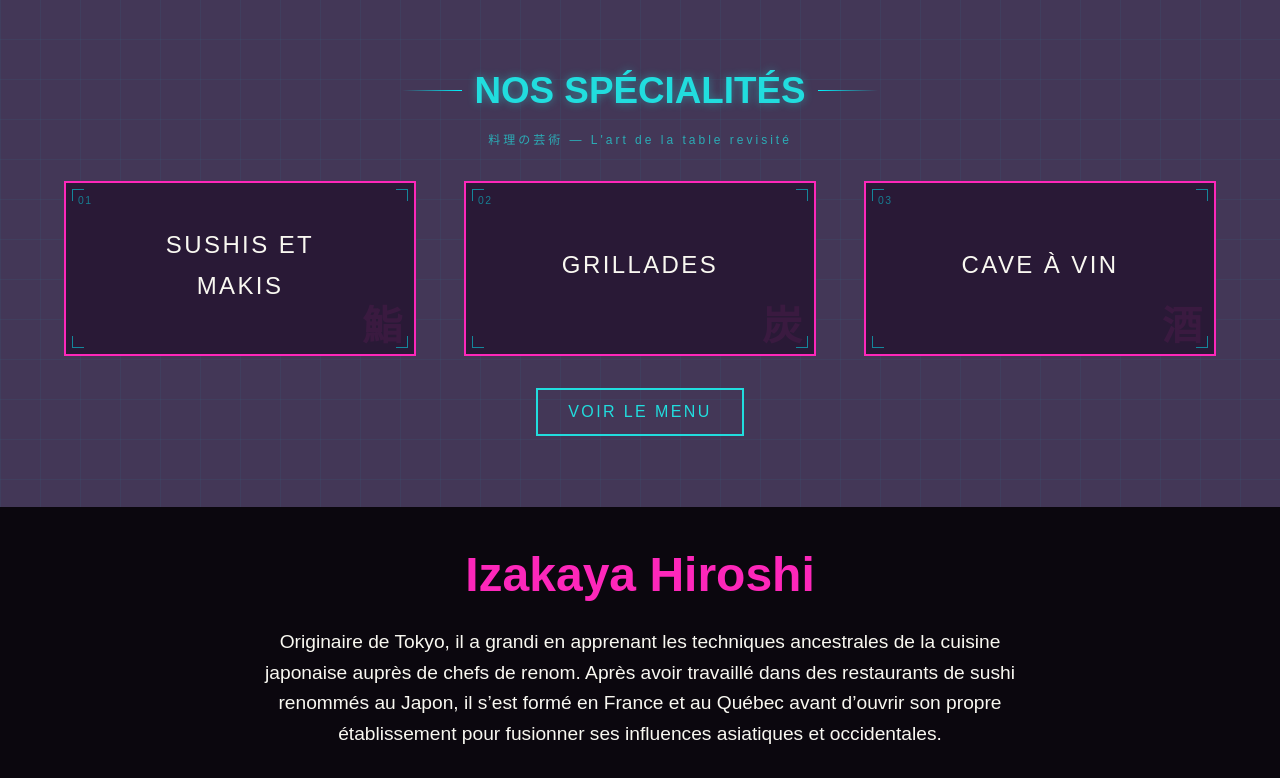
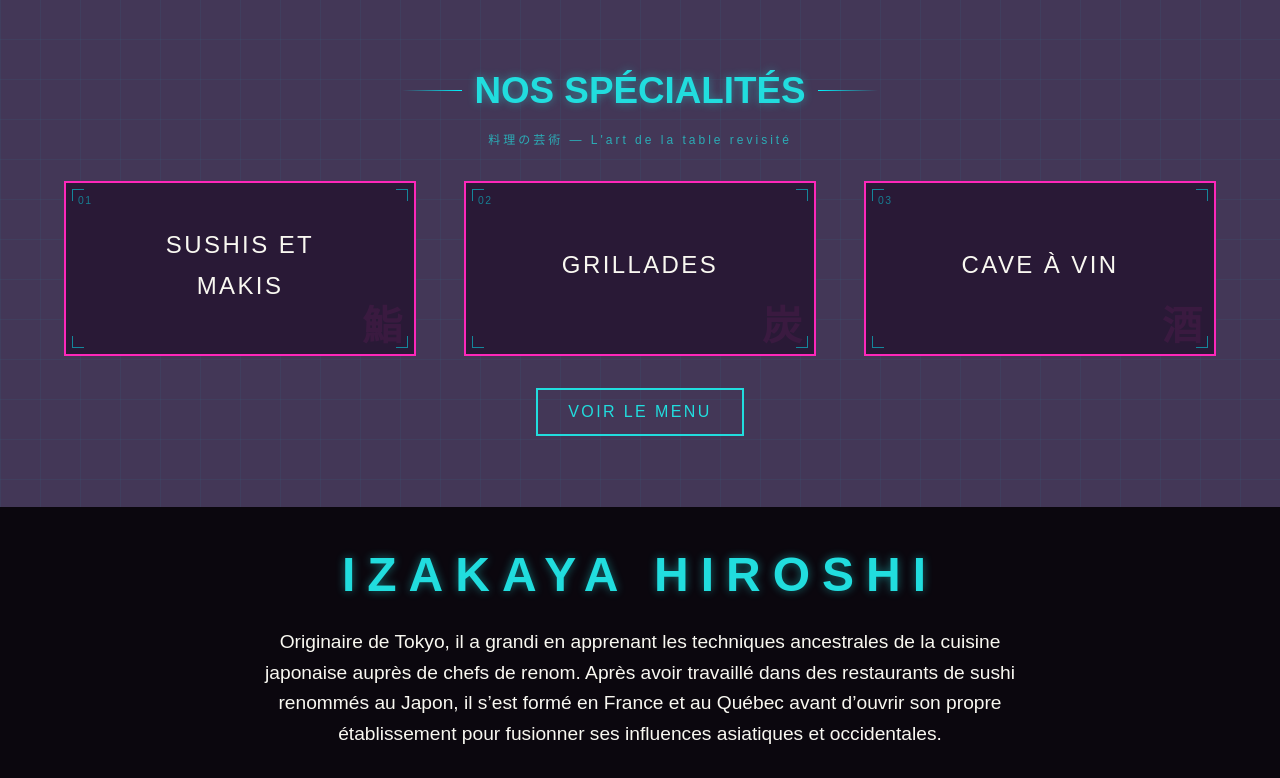
Before and after one commit to buja2362873/repertoire-restaurant, a PHP site: page / in a window 1280 px wide. Shown: the part 801-1579 px from the top of the page. Run offline with PHP 8.4, Linux system fonts and the light colour scheme.

Commit message:
hotfix - presentation section

```diff
--- a/components/presentation.php
+++ b/components/presentation.php
@@ -1,6 +1,6 @@
 <section class="presentation">
 
-    <h2>Izakaya Hiroshi</h2>
+    <h2 data-text="Izakaya Hiroshi">Izakaya Hiroshi</h2>
 
     <p class="presentation-texte">
         Originaire de Tokyo, il a grandi en apprenant les techniques
--- a/components/specialites.php
+++ b/components/specialites.php
@@ -4,7 +4,7 @@
 
     <div class="titre-deco">
         <span></span>
-        <h2 data-glitch="Nos spécialités">Nos spécialités</h2>
+        <h2 data-text="Nos spécialités">Nos spécialités</h2>
         <span></span>
     </div>
     <p class="specialites-tagline">料理の芸術 — L'art de la table revisité</p>
--- a/css/composants/presentation.css
+++ b/css/composants/presentation.css
@@ -1,6 +1,5 @@
 .presentation {
     position: relative;
-    /* IMPORTANT */
     text-align: center;
     padding: var(--espace-grand);
     background: var(--gris-fonce);
@@ -23,10 +22,42 @@
 }
 
 .presentation h2 {
-    font-size: var(--texte-titre);
+    font-size: 2.6rem;
+    font-weight: 700;
+    letter-spacing: 0.25em;
+    text-transform: uppercase;
+
+    color: var(--titre-couleur-bleu-pale);
+    text-shadow: var(--titre-shadow-bleu-pale);
+
+    margin-bottom: var(--espace-moyen);
+
+    position: relative;
+    display: inline-block;
+}
+
+.presentation h2::before,
+.presentation h2::after {
+    content: attr(data-text);
+    position: absolute;
+    top: 0;
+    left: 0;
+    width: 100%;
+    animation: glitch 4s infinite;
+}
+
+.presentation h2::before {
     color: var(--titre-couleur-rose-fonce);
-    margin-bottom: var(--espace-moyen);
+    clip-path: polygon(0 30%, 100% 30%, 100% 45%, 0 45%);
+    animation-delay: 0.3s;
 }
+
+.presentation h2::after {
+    color: var(--titre-couleur-rose-fonce);
+    clip-path: polygon(0 60%, 100% 60%, 100% 70%, 0 70%);
+    animation-delay: 0.6s;
+}
+
 
 .presentation-texte {
     font-size: var(--texte-normal);
```
